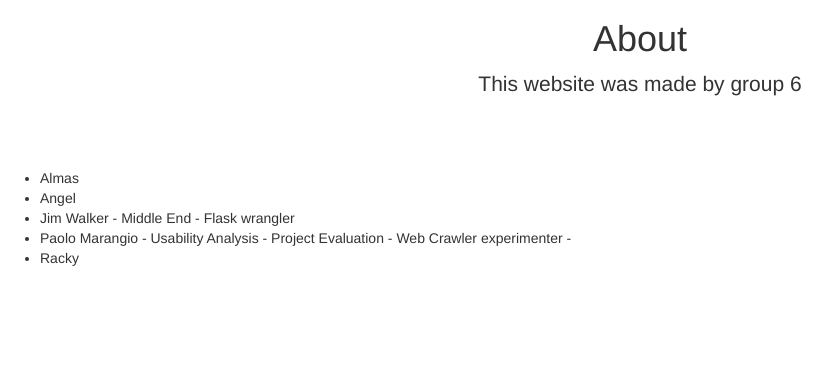
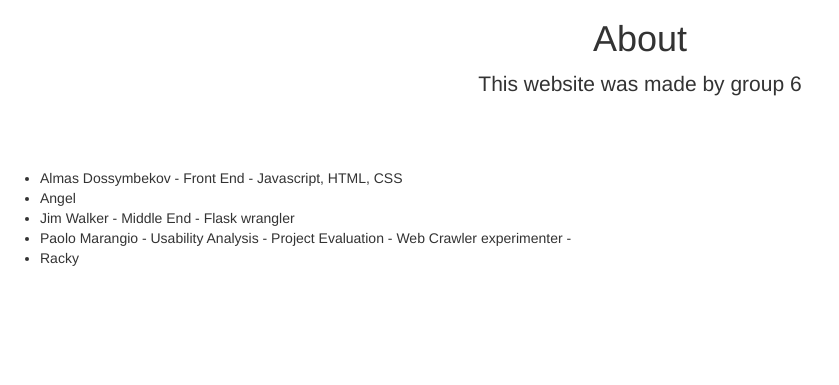
Before and after one commit to Jim-Walk/Software-Development-Assessment, a Flask app: page /about in a window 1280 px wide. Shown: the part 91-476 px from the top of the page, without its empty margins (0-839 px from the left). Run offline with Flask 2, Linux system fonts and the light colour scheme; some libraries are stand-ins or nearby versions.

Commit message:
Update about.html
Updated about.html
Edited my section.

```diff
--- a/website/templates/about.html
+++ b/website/templates/about.html
@@ -6,7 +6,7 @@
         <p class="lead"> This website was made by group 6 </p>
       </div>
         <p> <ul>
-            <li> Almas </li>
+            <li> Almas Dossymbekov - Front End - Javascript, HTML, CSS </li>
             <li> Angel </li>
             <li> Jim Walker - Middle End - Flask wrangler</li>
             <li> Paolo Marangio - Usability Analysis - Project Evaluation - Web Crawler experimenter -  </li>
```
